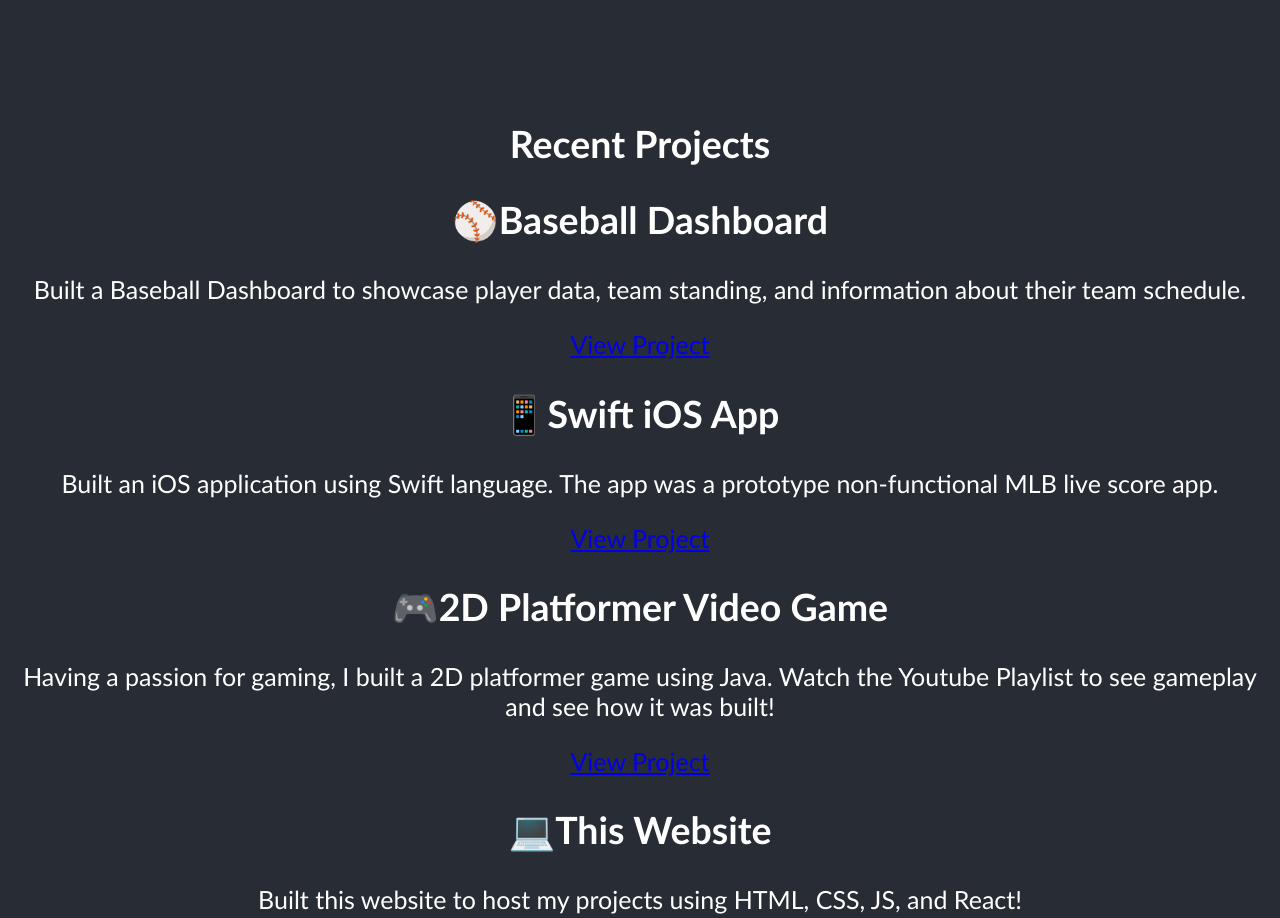
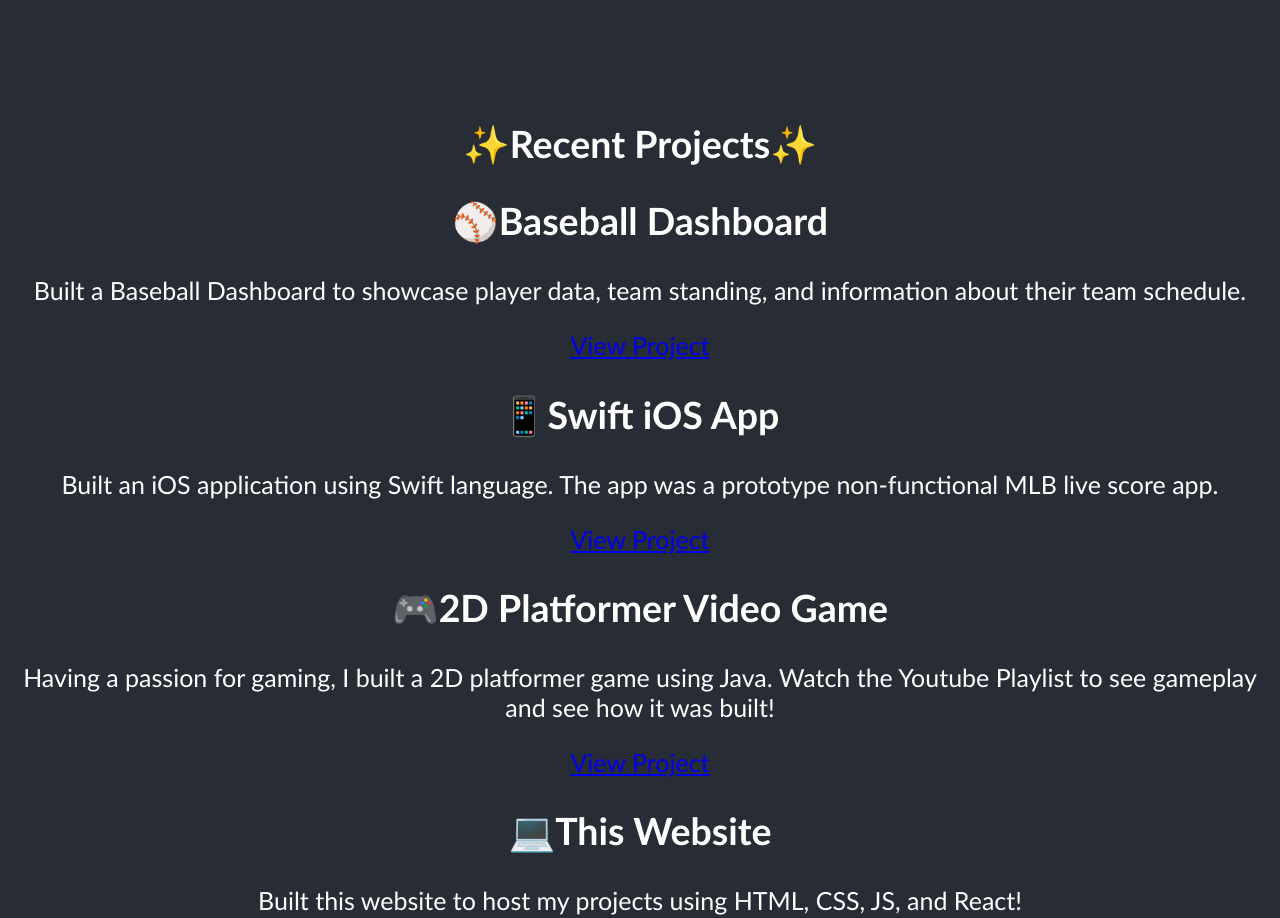
Before and after one commit to Gabrielag21/PortfolioGG, a React (Create React App) app: page / in a window 1280 px wide. Shown: the part 2160-3078 px from the top of the page. Built offline with nearby package versions, Linux system fonts and the light colour scheme.

Commit message:
Adjusted title on Projects

```diff
--- a/src/components/Projects.js
+++ b/src/components/Projects.js
@@ -26,7 +26,7 @@ const Projects = () => {
 
   return (
     <section>
-      <h2>Recent Projects</h2>
+      <h2>✨Recent Projects✨</h2>
       {projectList.map((project, index) => (
         <Project key={index} {...project} />
       ))}
```
